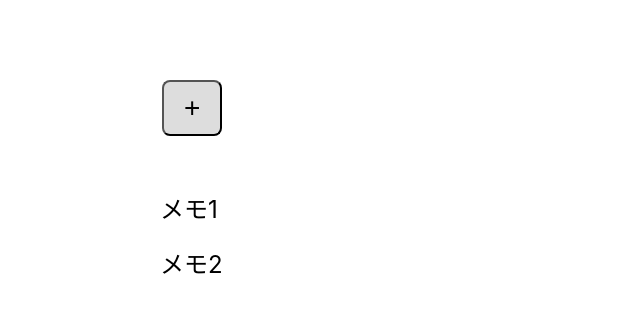
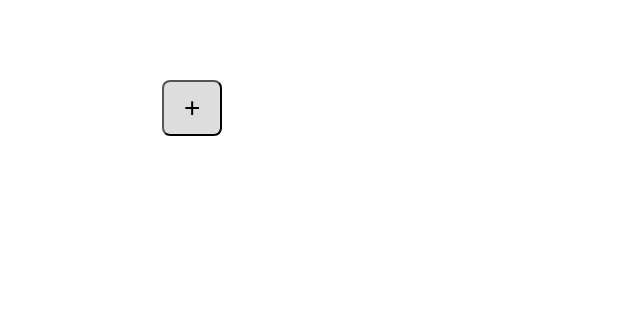
Before and after one commit to t-kuzuma/react-memo-app, a React (Create React App) app: page / in a window 1280 px wide. Shown: the top 312 px of the page, without its empty margins (0-640 px from the left). Built offline with nearby package versions, Linux system fonts and the light colour scheme.

Commit message:
localStrageに保存するように

```diff
--- a/src/App.js
+++ b/src/App.js
@@ -5,20 +5,9 @@ import MemoEditor from "./MemoEditor";
 import { useEffect } from "react";
 
 function App() {
-  const [memos, setMemos] = useState([
-    {
-      id: 1,
-      title: "メモ1",
-      content: "メモ1の内容",
-      isEdit: false,
-    },
-    {
-      id: 2,
-      title: "メモ2",
-      content: "メモ2の内容",
-      isEdit: false,
-    },
-  ]);
+  const [memos, setMemos] = useState(
+    JSON.parse(localStorage.getItem("memos")) || []
+  );
 
   function handleNew() {
     const validMemos = memos
@@ -73,7 +62,6 @@ function App() {
           }
         : memo
     );
-
     setMemos(updatedMemos);
   }
 
@@ -84,7 +72,7 @@ function App() {
   }
 
   useEffect(() => {
-    console.log(memos);
+    localStorage.setItem("memos", JSON.stringify(memos));
   }, [memos]);
 
   return (
```
